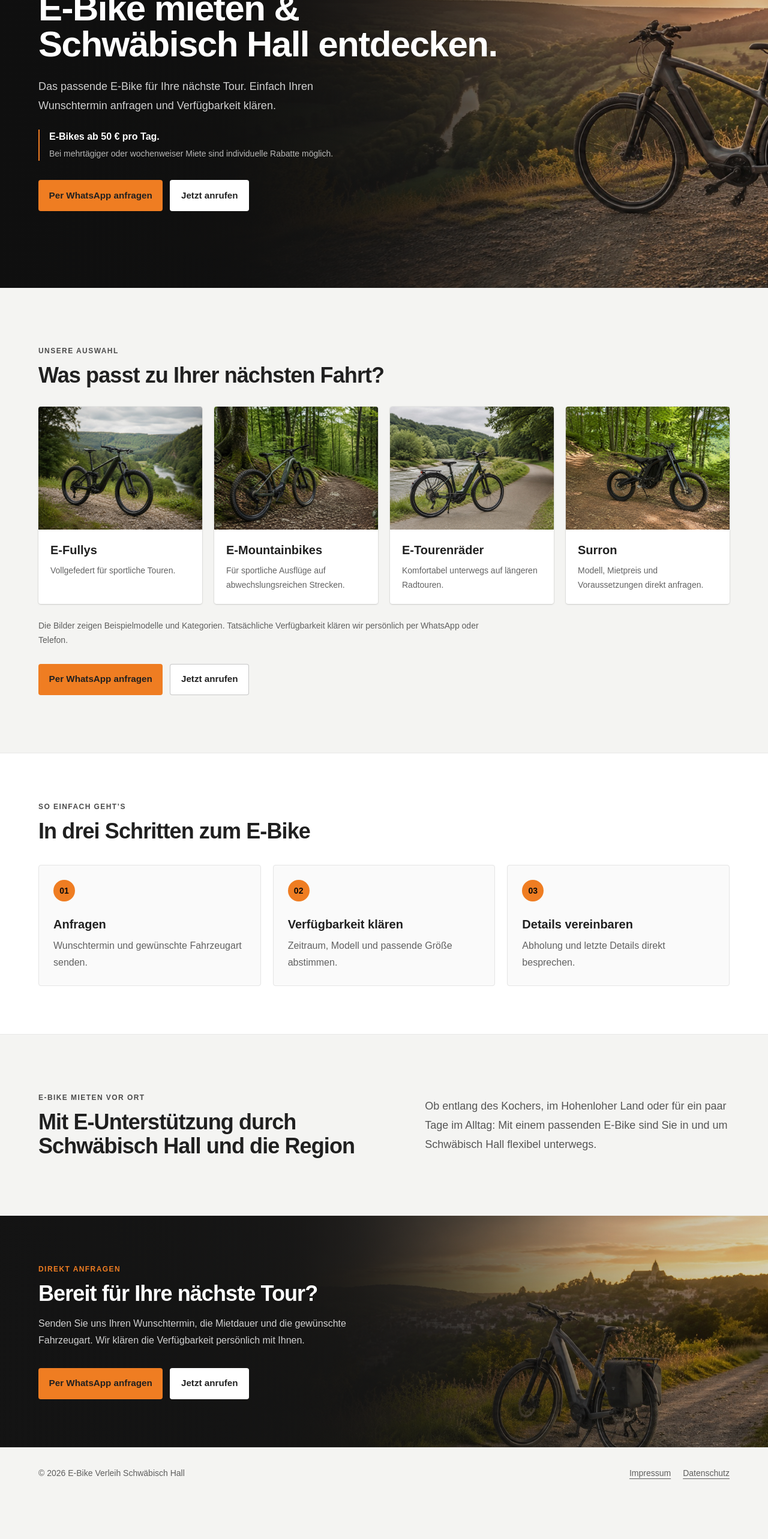
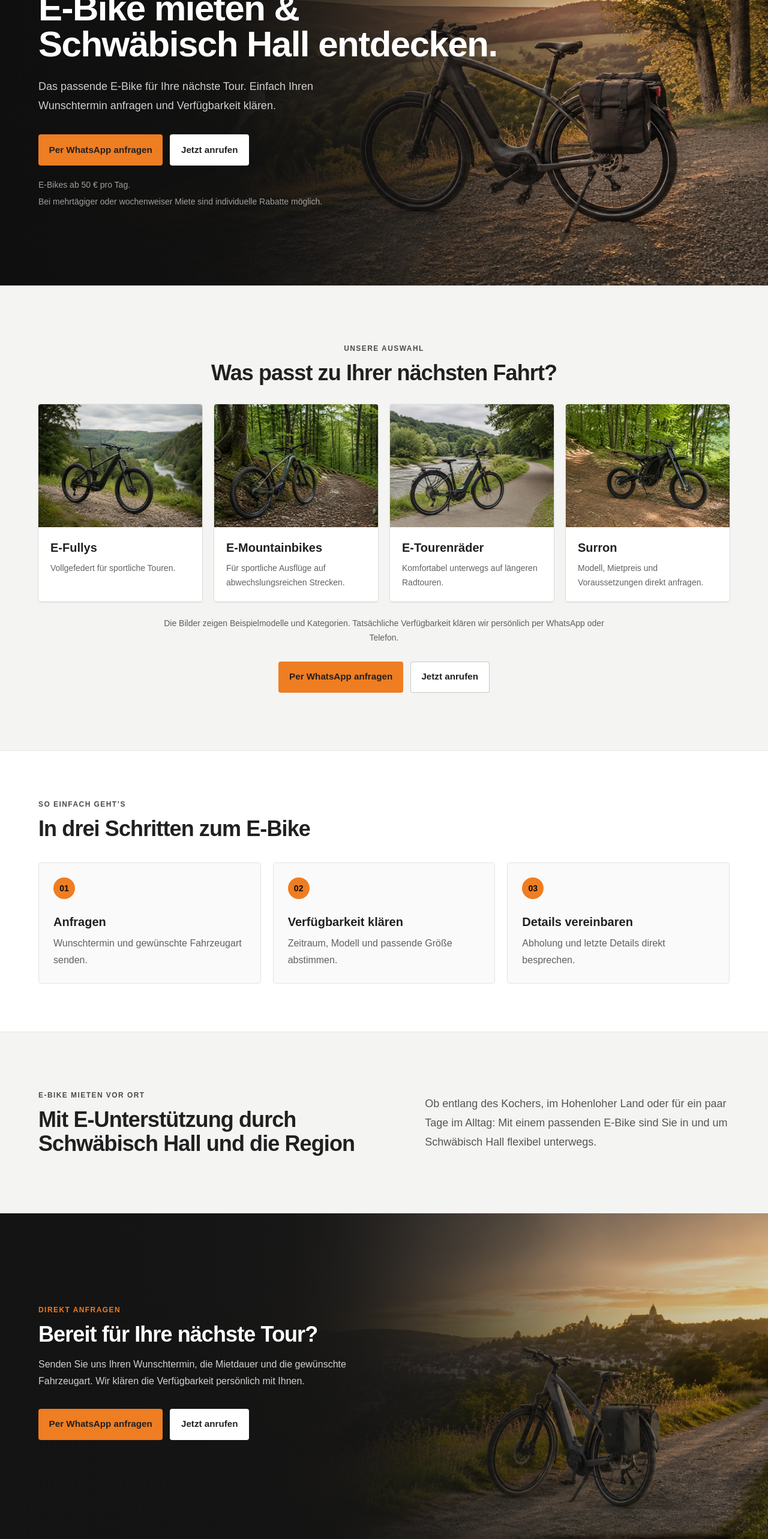
Before and after one commit to NeumannConsulting/ebike-verhleih-sha, a Next.js app: page / in a window 1280 px wide. Shown: the part 234-2800 px from the top of the page at 60% size. Before the commit the page ends 2732 px from the top, so only its background shows below. Built offline with nearby package versions, Linux system fonts and the light colour scheme.

Commit message:
Hero und CTA Bildkomposition korrigieren

```diff
--- a/app/globals.css
+++ b/app/globals.css
@@ -21,14 +21,25 @@ body { margin: 0; background: #f4f4f2; color: #202020; font-family: Arial, Helve
 .hero { background: #161616; display: flex; flex-direction: column; isolation: isolate; overflow: hidden; }
 .hero-media { height: clamp(18rem, 82vw, 28rem); order: 2; position: relative; }
 .hero-media::after { background: linear-gradient(to bottom, #161616 0%, rgba(22, 22, 22, .15) 28%, rgba(22, 22, 22, 0) 55%); content: ""; inset: 0; pointer-events: none; position: absolute; z-index: 1; }
+.hero-photo { object-position: 95% center; }
 .hero-content-wrap { order: 1; position: relative; z-index: 1; }
 .hero-copy { padding-block: 3.25rem 3.75rem; }
-.cta-section { isolation: isolate; overflow: hidden; position: relative; }
-.cta-section::after { background: linear-gradient(90deg, rgba(20, 20, 20, .98) 0%, rgba(20, 20, 20, .91) 38%, rgba(20, 20, 20, .28) 78%, rgba(20, 20, 20, .18) 100%); content: ""; inset: 0; position: absolute; z-index: 1; }
+.cta-section { background: #161616; display: flex; flex-direction: column; isolation: isolate; overflow: hidden; }
+.cta-media { height: clamp(17rem, 70vw, 24rem); order: 2; position: relative; }
+.cta-media::after { background: linear-gradient(to bottom, #161616 0%, rgba(22, 22, 22, .14) 30%, rgba(22, 22, 22, 0) 58%); content: ""; inset: 0; pointer-events: none; position: absolute; z-index: 1; }
+.cta-photo { object-position: 100% 70%; }
+.cta-content-wrap { order: 1; position: relative; z-index: 1; }
+.cta-copy { padding-block: 4rem; }
 @media (min-width: 640px) {
   .hero { display: block; min-height: 44rem; position: relative; }
   .hero-media { inset: 0; height: auto; order: initial; position: absolute; z-index: -1; }
   .hero-media::after { background: linear-gradient(90deg, rgba(15, 15, 15, .98) 0%, rgba(15, 15, 15, .93) 30%, rgba(15, 15, 15, .62) 50%, rgba(15, 15, 15, .12) 76%, rgba(15, 15, 15, .12) 100%); }
+  .hero-photo { object-position: 100% center; }
   .hero-copy { padding-block: 7.5rem 8rem; }
+  .cta-section { display: block; min-height: 34rem; position: relative; }
+  .cta-media { inset: 0; height: auto; order: initial; position: absolute; z-index: -1; }
+  .cta-media::after { background: linear-gradient(90deg, rgba(20, 20, 20, .98) 0%, rgba(20, 20, 20, .91) 38%, rgba(20, 20, 20, .28) 78%, rgba(20, 20, 20, .18) 100%); }
+  .cta-photo { object-position: 100% 70%; }
+  .cta-copy { padding-block: 9.5rem; }
 }
 @media (prefers-reduced-motion: reduce) { html { scroll-behavior: auto; } .button { transition: none; } }
--- a/app/page.tsx
+++ b/app/page.tsx
@@ -58,7 +58,7 @@ export default function Home() {
       <main>
         <section className="hero">
           <div className="hero-media" aria-hidden="true">
-            <Image src="/images/hero-v2.jpg" alt="" fill priority sizes="100vw" className="object-cover object-[68%_center] sm:object-center" />
+            <Image src="/images/hero-v2.jpg" alt="" fill priority sizes="100vw" className="hero-photo object-cover" />
           </div>
           <div className="shell hero-content-wrap">
             <header className="flex items-center justify-between gap-4 py-5 text-white">
@@ -69,19 +69,19 @@ export default function Home() {
               <p className="eyebrow !text-accent">Schwäbisch Hall &amp; Umgebung</p>
               <h1 className="mt-4 max-w-3xl text-4xl font-semibold tracking-tight text-white sm:text-6xl">E-Bike mieten &amp; Schwäbisch Hall entdecken.</h1>
               <p className="mt-6 max-w-xl text-lg leading-8 text-white/80">Das passende E-Bike für Ihre nächste Tour. Einfach Ihren Wunschtermin anfragen und Verfügbarkeit klären.</p>
-              <div className="mt-6 border-l-2 border-accent pl-4">
-                <p className="font-semibold text-white">E-Bikes ab 50 € pro Tag.</p>
-                <p className="mt-1 max-w-lg text-sm leading-6 text-white/70">Bei mehrtägiger oder wochenweiser Miete sind individuelle Rabatte möglich.</p>
+              <div className="mt-8"><ContactButtons dark /></div>
+              <div className="mt-5 max-w-lg text-sm leading-6 text-white/60">
+                <p>E-Bikes ab 50 € pro Tag.</p>
+                <p className="mt-1">Bei mehrtägiger oder wochenweiser Miete sind individuelle Rabatte möglich.</p>
               </div>
-              <div className="mt-8"><ContactButtons dark /></div>
             </div>
           </div>
         </section>
 
         <section className="py-16 sm:py-24">
           <div className="shell">
-            <p className="eyebrow">Unsere Auswahl</p>
-            <h2 className="mt-3 max-w-2xl text-3xl font-semibold tracking-tight sm:text-4xl">Was passt zu Ihrer nächsten Fahrt?</h2>
+            <p className="eyebrow text-center">Unsere Auswahl</p>
+            <h2 className="mx-auto mt-3 max-w-2xl text-center text-3xl font-semibold tracking-tight sm:text-4xl">Was passt zu Ihrer nächsten Fahrt?</h2>
             <div className="mt-8 grid gap-5 sm:grid-cols-2 xl:grid-cols-4">
               {bikes.map((bike) => (
                 <article key={bike.name} className="flex h-full flex-col overflow-hidden rounded-sm bg-white shadow-sm ring-1 ring-black/5">
@@ -93,8 +93,8 @@ export default function Home() {
                 </article>
               ))}
             </div>
-            <p className="mt-6 max-w-3xl text-sm leading-6 text-forest/70">Die Bilder zeigen Beispielmodelle und Kategorien. Tatsächliche Verfügbarkeit klären wir persönlich per WhatsApp oder Telefon.</p>
-            <div className="mt-7"><ContactButtons /></div>
+            <p className="mx-auto mt-6 max-w-3xl text-center text-sm leading-6 text-forest/70">Die Bilder zeigen Beispielmodelle und Kategorien. Tatsächliche Verfügbarkeit klären wir persönlich per WhatsApp oder Telefon.</p>
+            <div className="mt-7 flex justify-center"><ContactButtons /></div>
           </div>
         </section>
 
@@ -125,12 +125,16 @@ export default function Home() {
         </section>
 
         <section className="cta-section text-white">
-          <Image src="/images/contact-cta.jpg" alt="" fill sizes="100vw" className="object-cover object-[70%_center]" />
-          <div className="shell relative z-10 py-16 sm:py-20">
+          <div className="cta-media" aria-hidden="true">
+            <Image src="/images/contact-cta.jpg" alt="" fill sizes="100vw" className="cta-photo object-cover" />
+          </div>
+          <div className="shell cta-content-wrap">
+            <div className="cta-copy">
             <p className="eyebrow !text-accent">Direkt anfragen</p>
             <h2 className="mt-3 max-w-2xl text-3xl font-semibold tracking-tight sm:text-4xl">Bereit für Ihre nächste Tour?</h2>
             <p className="mt-4 max-w-xl leading-7 text-white/80">Senden Sie uns Ihren Wunschtermin, die Mietdauer und die gewünschte Fahrzeugart. Wir klären die Verfügbarkeit persönlich mit Ihnen.</p>
             <div className="mt-8"><ContactButtons dark /></div>
+            </div>
           </div>
         </section>
       </main>
```
